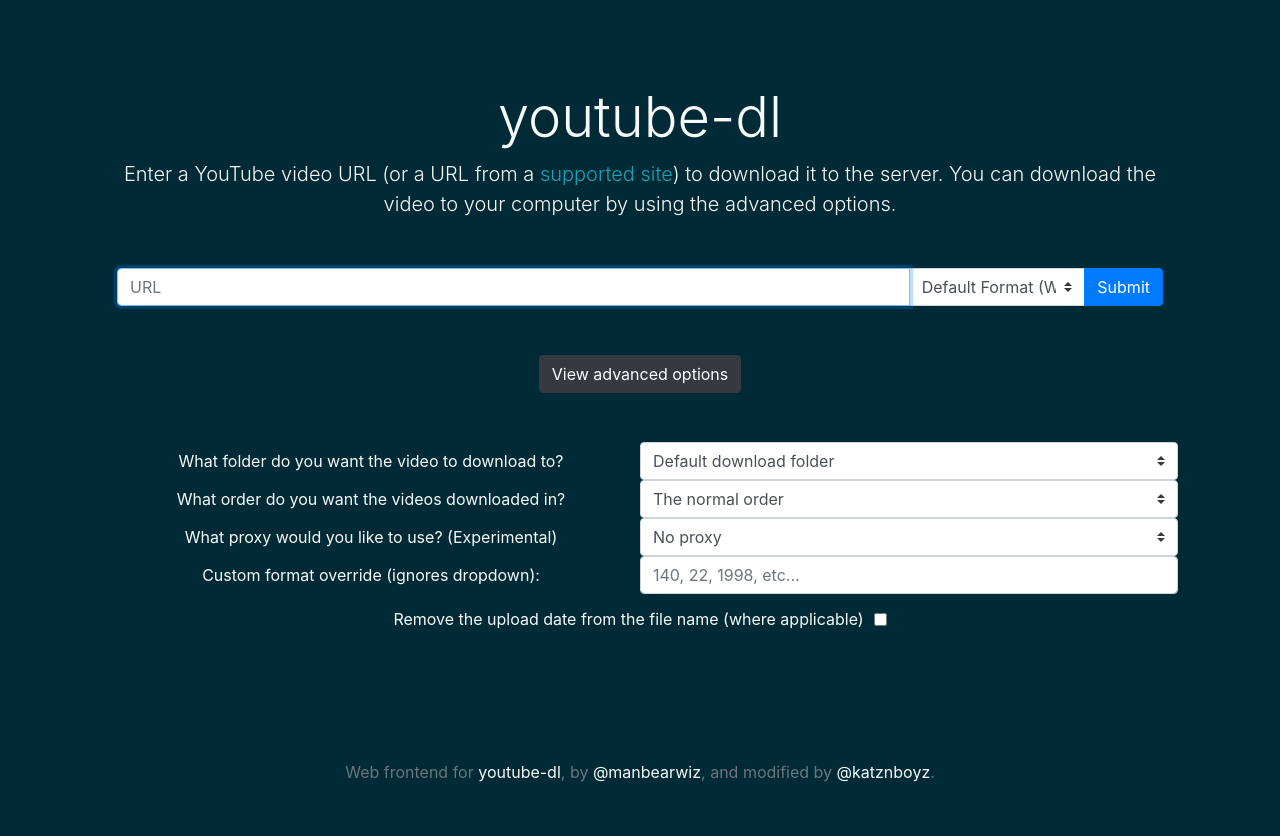
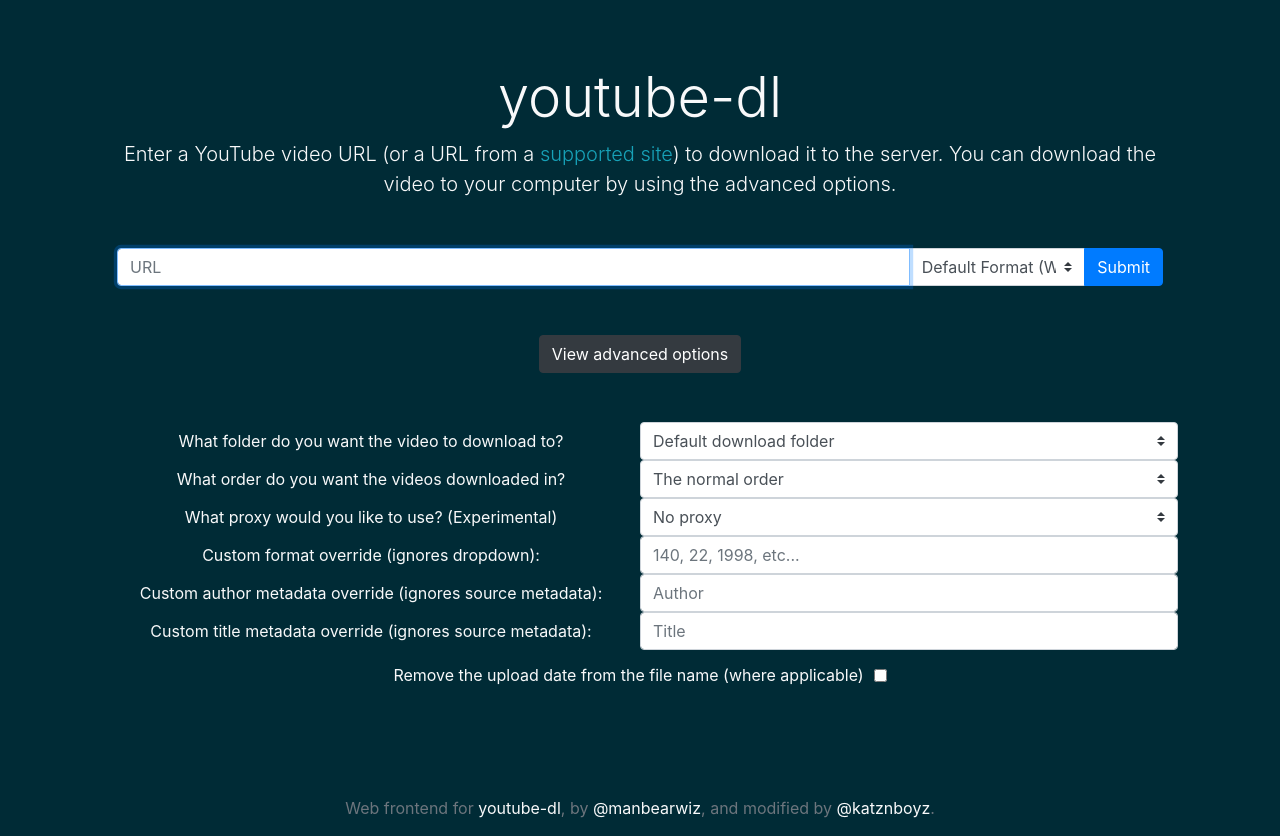
Before and after one commit to renamedquery/youtube-dl-server, a Flask app: template templates/index.html in a window 1280 px wide, after a click on "View advanced options". Before the commit the page ends 782 px from the top, so only its background shows below. Run offline with Flask 2, Linux system fonts and the light colour scheme; the template is opened without the code that fills it, so the values that code supplies are empty; parts of the project's set-up code (start-up, migrations or seed data) failed here and were passed over; some libraries are stand-ins or nearby versions.

Commit message:
Added support for custom metadata

```diff
--- a/app.py
+++ b/app.py
@@ -75,7 +75,8 @@ def WEB_QUEUE():
         YTDL_PROXY = str(flask.request.form.get('proxy'))
         YTDL_FOVERRIDE = str(flask.request.form.get('custom_format'))
         YTDL_RMDATE = 0 if str(flask.request.form.get('remove_date')) == 'None' else 1
-        print(YTDL_RMDATE)
+        YTDL_TITLE_OVERRIDE = str(flask.request.form.get('title_override'))
+        YTDL_AUTHOR_OVERRIDE = str(flask.request.form.get('author_override'))
 
         #check if there is a custom format
         if (YTDL_FOVERRIDE != ''):
@@ -153,8 +154,8 @@ def WEB_QUEUE():
         #add the videos to the database history
         for video in youtubeDLVideoList:
             DATABASE_CURSOR.execute(
-                'INSERT INTO download_history (url, title, status, timestamp, format, download_folder_path, actual_download_folder_path, proxy, rm_date) VALUES (?, ?, ?, ?, ?, ?, ?, ?, ?)',
-                (video[0], video[1], 1, datetime.datetime.timestamp(datetime.datetime.now()), YTDL_FORMAT, YTDL_DIR, YTDL_DIR if YTDL_DIR != '#browser2computer' else DEFAULT_VIDEO_DOWNLOAD_DIR, YTDL_PROXY, YTDL_RMDATE)
+                'INSERT INTO download_history (url, title, status, timestamp, format, download_folder_path, actual_download_folder_path, proxy, rm_date, title_override, author_override) VALUES (?, ?, ?, ?, ?, ?, ?, ?, ?, ?, ?)',
+                (video[0], video[1], 1, datetime.datetime.timestamp(datetime.datetime.now()), YTDL_FORMAT, YTDL_DIR, YTDL_DIR if YTDL_DIR != '#browser2computer' else DEFAULT_VIDEO_DOWNLOAD_DIR, YTDL_PROXY, YTDL_RMDATE, YTDL_TITLE_OVERRIDE, YTDL_AUTHOR_OVERRIDE)
             )
             YTDL_DL_ID = DATABASE_CURSOR.lastrowid #the id of the download, in the database
             DATABASE_CONNECTION.commit()
@@ -989,7 +990,7 @@ def isUserLoggedIn(userSession) -> bool:
         return False
 
 #function to download videos (returns the path of the downloaded video)
-def downloadVideo(videoURL, videoFormat, parentDownloadDir = DEFAULT_VIDEO_DOWNLOAD_DIR, proxy = '#none', rmDate = 0) -> str:
+def downloadVideo(videoURL, videoFormat, parentDownloadDir = DEFAULT_VIDEO_DOWNLOAD_DIR, proxy = '#none', rmDate = 0, authorOverride = '', titleOverride = '') -> str:
 
     #check that the video download directory exists
     if (not os.path.exists(DEFAULT_VIDEO_DOWNLOAD_DIR)):
@@ -1110,9 +1111,9 @@ def downloadVideo(videoURL, videoFormat, parentDownloadDir = DEFAULT_VIDEO_DOWNL
         os.system('ffmpeg -i "{}/{}" -strict -2 -metadata title="{}" -metadata author="{}" -metadata artist="{}" -c copy -c:a aac "{}/{}" -nostdin -y'.format(
             parentDownloadDir, #download directory
             tmpFileNameNumber, #filename
-            youtubeVideoData['title'], #metadata title
-            youtubeVideoData['uploader'], #metadata author (for video)
-            youtubeVideoData['uploader'], #metadata artist (for music)
+            youtubeVideoData['title'] if titleOverride.strip() == '' else titleOverride.strip(), #metadata title
+            youtubeVideoData['uploader'] if authorOverride.strip() == '' else authorOverride.strip(), #metadata author (for video)
+            youtubeVideoData['uploader'] if authorOverride.strip() == '' else authorOverride.strip(), #metadata artist (for music)
             parentDownloadDir, #download directory
             outputFileName #the name of the output file
         ))
@@ -1230,7 +1231,9 @@ def YTDL_POLLER():
                         databaseRow[5], #video format
                         parentDownloadDir = databaseRow[7], #video download directory
                         proxy = databaseRow[8], #the proxy
-                        rmDate = databaseRow[9] #the 1/0 that determines whether or not the date should be written to the filename
+                        rmDate = databaseRow[9], #the 1/0 that determines whether or not the date should be written to the filename
+                        authorOverride = databaseRow[11], #the author override (if empty then nothing happens)
+                        titleOverride = databaseRow[10] #the title override (if empty then nothing happens)
                     )
 
                     #update the database and tell it that the download was successful
--- a/setup.py
+++ b/setup.py
@@ -52,7 +52,9 @@ CREATE TABLE download_history (
     download_folder_path VARCHAR NOT NULL,
     actual_download_folder_path VARCHAR NOT NULL,
     proxy VARCHAR NOT NULL,
-    rm_date INTEGER NOT NULL
+    rm_date INTEGER NOT NULL,
+    title_override VARCHAR NOT NULL,
+    author_override VARCHAR NOT NULL
 )
 ''') #find a way to use utc timestamps, just in case, then convert them to local on the front end
 
--- a/templates/index.html
+++ b/templates/index.html
@@ -64,6 +64,18 @@
                         <input name = 'custom_format' class = 'form-control' type = 'text' placeholder = '140, 22, 1998, etc...' class = 'col'>
                     </div>
                 </div>
+                <div class = 'row justify-content-center'>
+                    <p class = 'col-lg-6 my-auto'>Custom author metadata override (ignores source metadata):</p>
+                    <div class = 'col-lg-6 p-0'>
+                        <input name = 'author_override' class = 'form-control' type = 'text' placeholder = 'Author' class = 'col'>
+                    </div>
+                </div>
+                <div class = 'row justify-content-center'>
+                    <p class = 'col-lg-6 my-auto'>Custom title metadata override (ignores source metadata):</p>
+                    <div class = 'col-lg-6 p-0'>
+                        <input name = 'title_override' class = 'form-control' type = 'text' placeholder = 'Title' class = 'col'>
+                    </div>
+                </div>
                 <div class = 'row justify-content-center' style = 'min-height:50px;'>
                     <p class = 'my-auto p-0'>Remove the upload date from the file name (where applicable)</p>
                     <input type = 'checkbox' name = 'remove_date' class = 'my-auto' style = 'margin-left:10px !important;' value = '1'>
```
